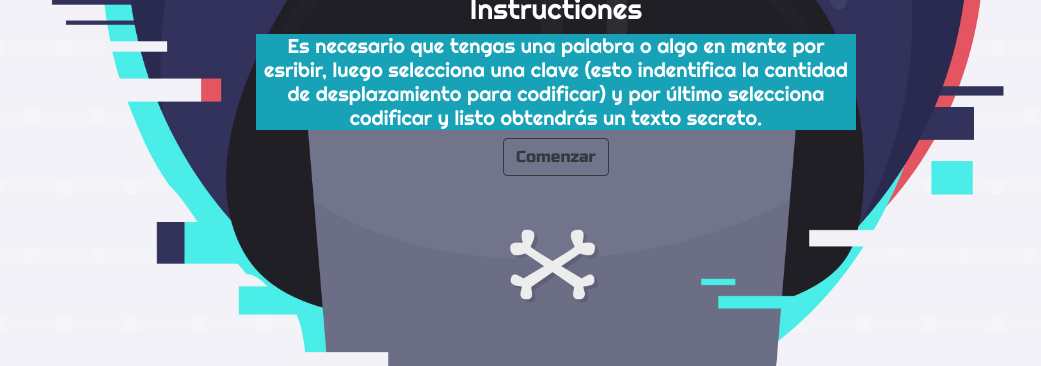
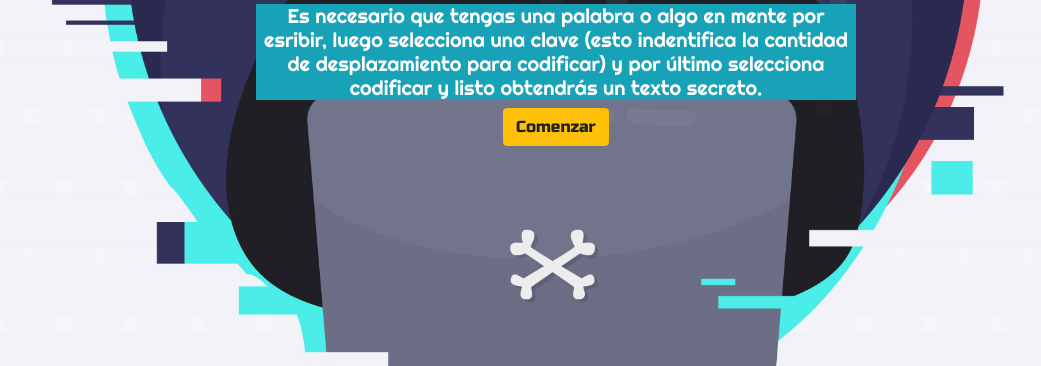
Before and after one commit to anaisTe/My-Cipher, a website with bundled scripts: page index.html in a window 1280 px wide. Shown: the part 434-800 px from the top of the page, without its empty margins (84-1125 px from the left). Built offline with nearby package versions, Linux system fonts and the light colour scheme; a web font is replaced by a local one.

Commit message:
corrigiendo errores

```diff
--- a/style.css
+++ b/style.css
@@ -10,7 +10,7 @@ body{
     background-position: center;
 }
 .init{
-    margin-top: 370px;
+    margin-top: 340px;
 }
 .show{
     display: block;
--- a/views/decode_view.js
+++ b/views/decode_view.js
@@ -56,7 +56,7 @@ btn_decode.addEventListener("click", ()=>{
 
 btn_reset.addEventListener("click", ()=>{
     area_decode.value="";
-    jump_decode,value="";
+    jump_decode.value="";
     area2_decode.innerHTML="";
     })
 
--- a/views/welcome.js
+++ b/views/welcome.js
@@ -9,7 +9,7 @@ export const welcome_Page = () =>{
             luego selecciona una clave (esto indentifica la cantidad de desplazamiento para codificar) y
             por último selecciona codificar y listo obtendrás un texto secreto.</h5>
         </div>
-        <button type="button" class="btn btn-outline-dark" id="btn_start">Comenzar</button>
+        <button type="button" class="btn btn-warning" id="btn_start">Comenzar</button>
     </div> `
 welcome_div.innerHTML=welcome;
 
```
Also changed, not shown: index.html (+0 -1 lines).
